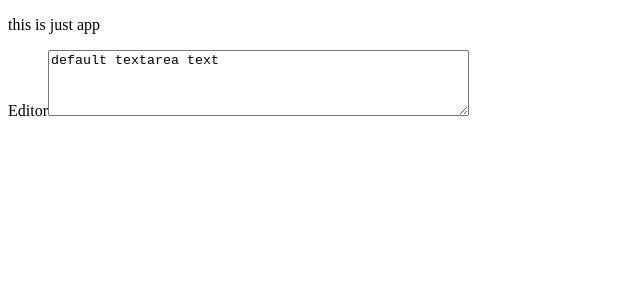
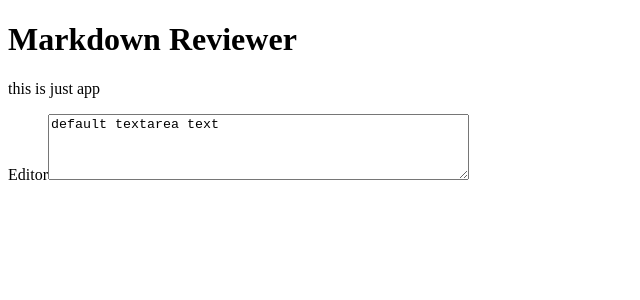
Before and after one commit to markoter/markdown-previewer, a React (Create React App) app: page / in a window 1280 px wide. Shown: the top 300 px of the page, without its empty margins (0-640 px from the left). Built offline with nearby package versions, Linux system fonts and the light colour scheme.

Commit message:
add header

```diff
--- a/src/App.js
+++ b/src/App.js
@@ -1,10 +1,12 @@
 import React from "react";
 import EditorBox from "./Editor";
+import HeaderBox from "./Header";
 
 class App extends React.Component {
     render() {
         return (
-            <div id="app">
+            <div id="app-container">
+                <HeaderBox />
                 <p>this is just app</p>
                 <EditorBox />
             </div>
--- /dev/null
+++ b/src/Header.js
@@ -0,0 +1,12 @@
+import React from "react";
+
+const HeaderBox = () => {
+    return (
+        <div id="header">
+            <h1>Markdown Reviewer</h1>
+        </div>
+
+    )
+}
+
+export default HeaderBox;
```
